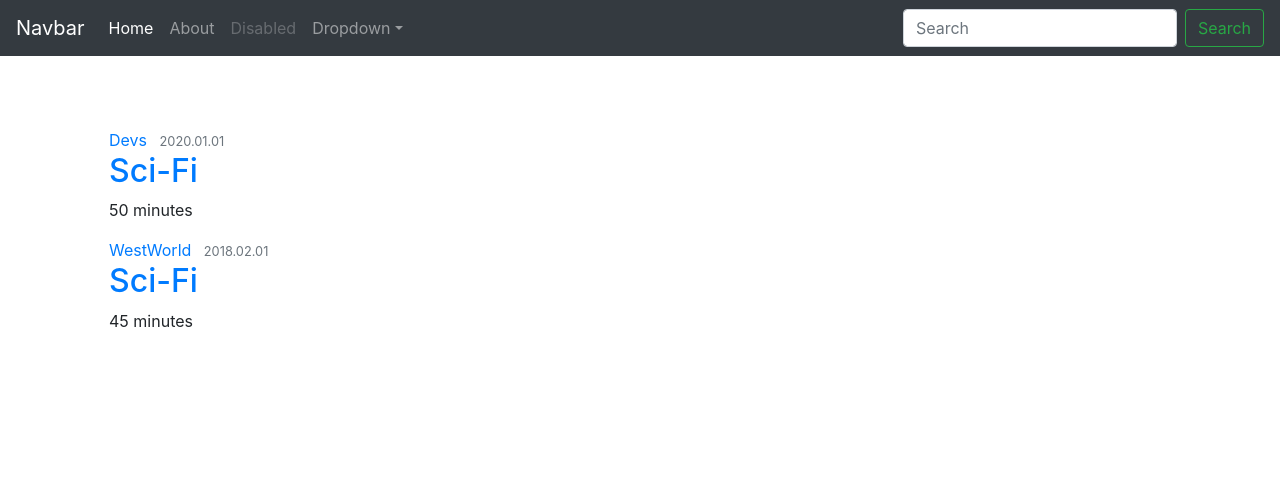
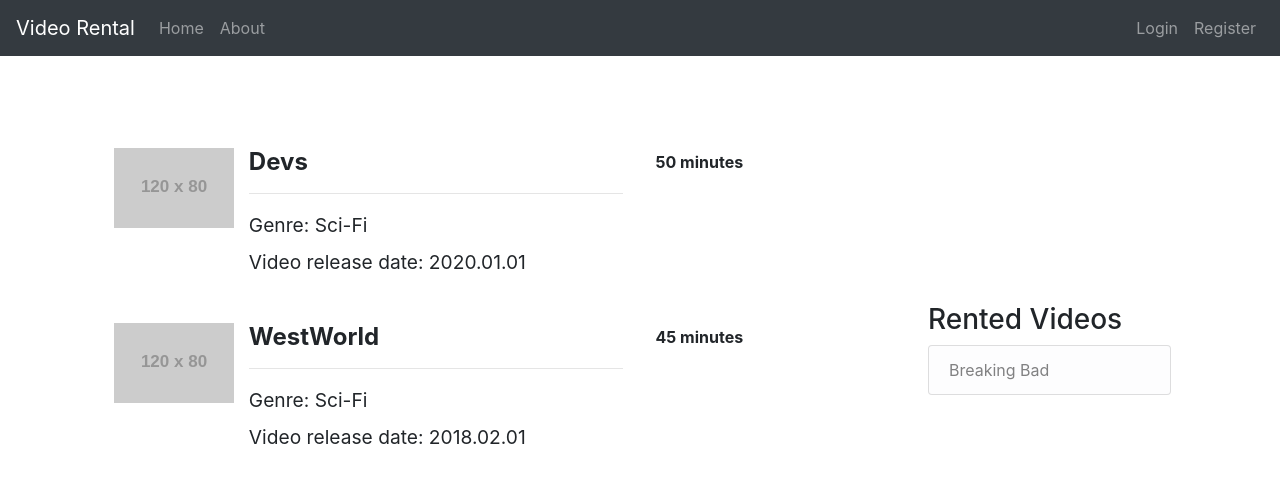
Before and after one commit to SzilvasiPeter/DjangoWebDevelopment, a Django app: page / in a window 1280 px wide. Shown: the top 483 px of the page. Run offline with Django 3.2, Linux system fonts and the light colour scheme; grey boxes labelled with a size stand in for pictures from a placeholder-image service; some libraries are stand-ins or nearby versions.

Commit message:
Added new user into Django admin site, and organize view

```diff
--- a/video/templates/video/base.html
+++ b/video/templates/video/base.html
@@ -20,42 +20,30 @@
 <body>
     <header class="site-header">
       <nav class="navbar navbar-expand-md navbar-dark bg-dark fixed-top">
-      <a class="navbar-brand" href="{% url 'video-home' %}">Navbar</a>
+      <a class="navbar-brand" href="{% url 'video-home' %}pyt">Video Rental</a>
       <button class="navbar-toggler" type="button" data-toggle="collapse" data-target="#navbarsExampleDefault" aria-controls="navbarsExampleDefault" aria-expanded="false" aria-label="Toggle navigation">
         <span class="navbar-toggler-icon"></span>
       </button>
 
       <div class="collapse navbar-collapse" id="navbarsExampleDefault">
-        <ul class="navbar-nav mr-auto">
-          <li class="nav-item active">
-            <a class="nav-link" href="{% url 'video-home' %}">Home <span class="sr-only">(current)</span></a>
-          </li>
-          <li class="nav-item">
-            <a class="nav-link" href="{% url 'video-about' %}">About</a>
-          </li>
-          <li class="nav-item">
-            <a class="nav-link disabled" href="#">Disabled</a>
-          </li>
-          <li class="nav-item dropdown">
-            <a class="nav-link dropdown-toggle" href="http://example.com" id="dropdown01" data-toggle="dropdown" aria-haspopup="true" aria-expanded="false">Dropdown</a>
-            <div class="dropdown-menu" aria-labelledby="dropdown01">
-              <a class="dropdown-item" href="#">Action</a>
-              <a class="dropdown-item" href="#">Another action</a>
-              <a class="dropdown-item" href="#">Something else here</a>
+          <div class="collapse navbar-collapse" id="navbarToggle">
+            <div class="navbar-nav mr-auto">
+              <a class="nav-item nav-link" href="{% url 'video-home' %}">Home</a>
+              <a class="nav-item nav-link" href="{% url 'video-about' %}">About</a>
             </div>
-          </li>
-        </ul>
-        <form class="form-inline my-2 my-lg-0">
-          <input class="form-control mr-sm-2" type="text" placeholder="Search" aria-label="Search">
-          <button class="btn btn-outline-success my-2 my-sm-0" type="submit">Search</button>
-        </form>
+            <!-- Navbar Right Side -->
+            <div class="navbar-nav">
+              <a class="nav-item nav-link" href="#">Login</a>
+              <a class="nav-item nav-link" href="#">Register</a>
+            </div>
+          </div>
       </div>
     </nav>
     </header>
     <main role="main" class="container">
-      <div class="starter-template">
+      <div  class="starter-template">
           {% block content %}{% endblock %}
-        </div>
+      </div>
     </main>
 
     <!-- Optional JavaScript -->
--- a/video/templates/video/home.html
+++ b/video/templates/video/home.html
@@ -1,15 +1,34 @@
 {% extends "video/base.html" %}
 {% block content %}
+    <div class="row">
     {% for video in videos %}
-        <article class="media content-section">
-          <div class="media-body">
-            <div class="article-metadata">
-              <a class="mr-2" href="#">{{ video.title }}</a>
-              <small class="text-muted">{{ video.release_dates }}</small>
-            </div>
-            <h2><a class="article-title" href="#">{{ video.genre }}</a></h2>
-            <p class="article-content">{{ video.duration }} minutes</p>
+        <div class="col-md-9 card-body">
+                <div class="row">
+                    <div class="col-xs-2 col-md-2">
+                        <img class="img-responsive" src="http://placehold.it/120x80" alt="prewiew">
+                    </div>
+                    <div class="col-xs-4 col-md-6">
+                        <h4 class="product-name"><strong>{{ video.title }}</strong></h4><hr>
+                        <h4><small>Genre: {{ video.genre }}</small></h4>
+                        <h4><small>Video release date: {{ video.release_dates }}</small></h4>
+                    </div>
+                    <div class="col-xs-6 col-md-4 row">
+                        <div class="col-xs-6 col-md-6 text-right" style="padding-top: 5px">
+                            <h6><strong>{{ video.duration }} minutes</strong></h6>
+                        </div>
+                    </div>
+                </div>
+        </div>
+    {% endfor %}
+        <div class="col-md-3">
+          <div class="content-section">
+            <h3>Rented Videos</h3>
+                  <ul class="list-group">
+                    {% for rented_video in rented_videos %}
+                        <li class="list-group-item list-group-item-light">{{ rented_video.title }}</li>
+                    {% endfor %}
+                  </ul>
           </div>
-        </article>
-    {% endfor %}
+        </div>
+    </div>
 {% endblock content %}
--- a/video/views.py
+++ b/video/views.py
@@ -16,12 +16,22 @@ videos = [
     }
 ]
 
+rented_videos = [
+    {
+        'title': 'Breaking Bad',
+        'genre': 'Action',
+        'duration': 35,
+        'release_dates': '2015.06.12'
+    },
+]
+
 
 def home(request):
     context = {
-        'videos': videos
+        'videos': videos,
+        'rented_videos': rented_videos
     }
-    return render(request, 'video/home.html', context)
+    return render(request, 'video/home.html', context=context)
 
 
 def about(request):
```
Also changed, not shown: db.sqlite3.
